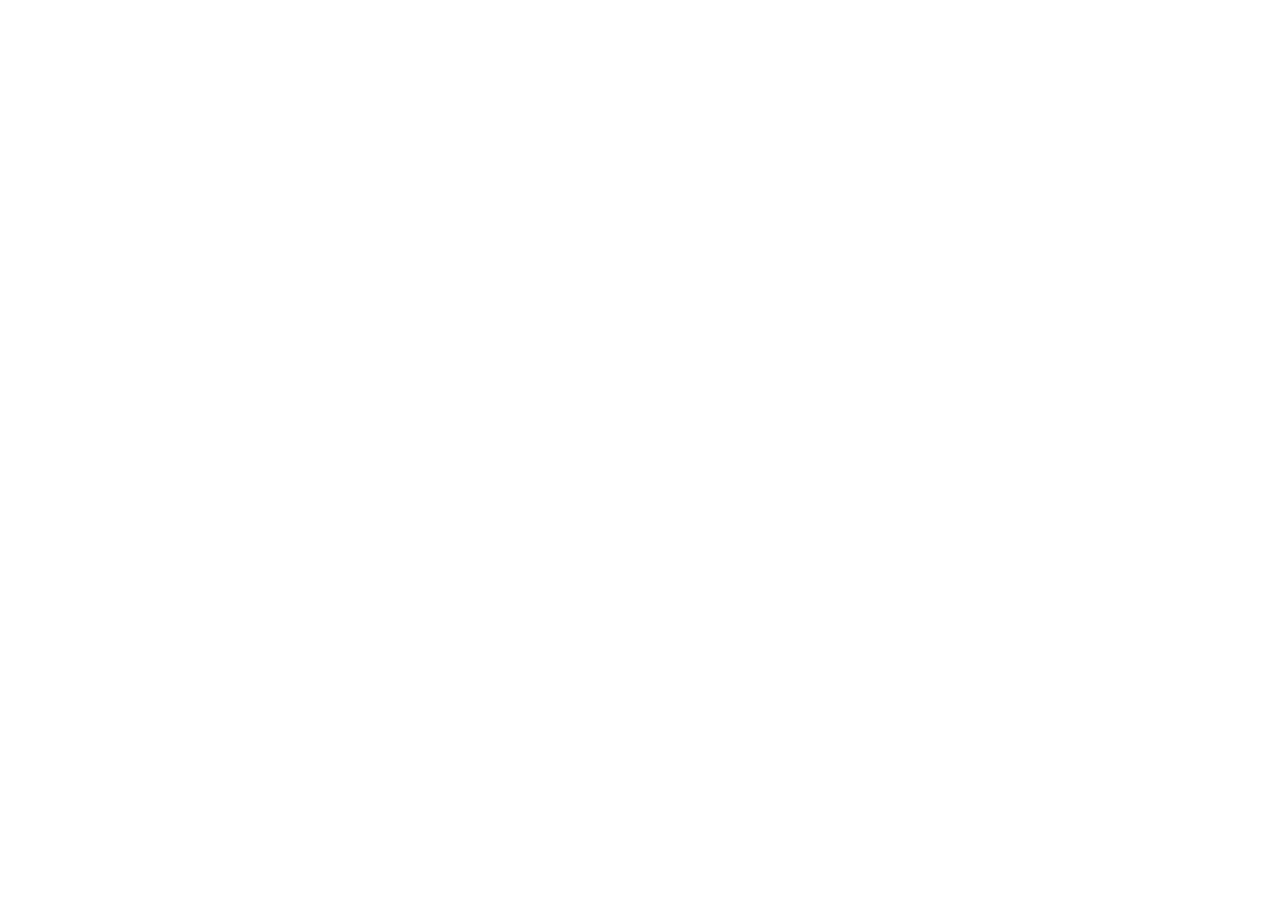
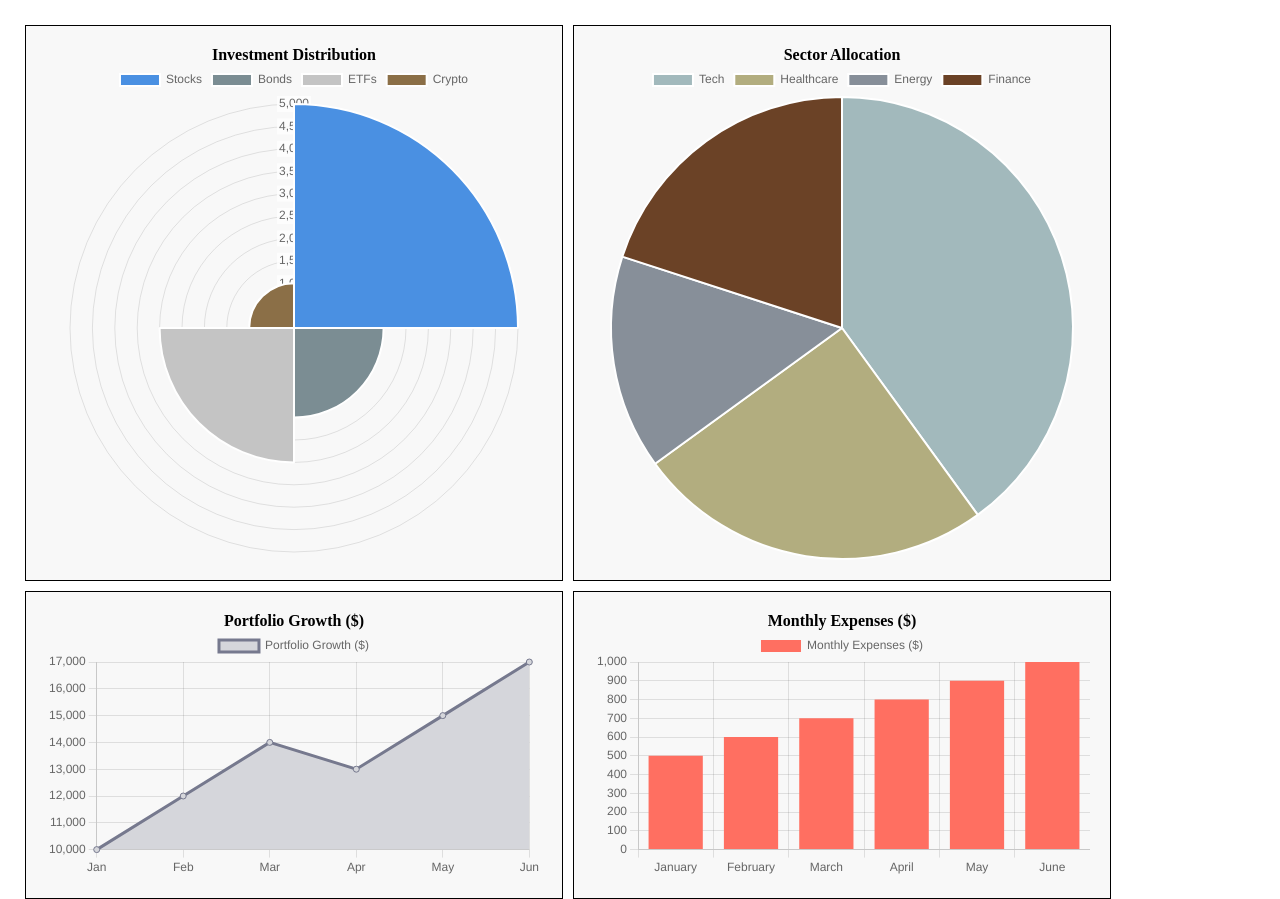
Before and after one commit to markogrujic7/js-charts, a plain HTML site: page index.html in a window 1280 px wide. Before the commit the page ends 800 px from the top, so only its background shows below. Drawn offline with nearby package versions, Linux system fonts and the light colour scheme; files that its build step writes are made by us from their sources.

Commit message:
added charts data in charts.js

```diff
--- a/charts.js
+++ b/charts.js
@@ -0,0 +1,53 @@
+const chartOne = document.getElementById('chart-1');
+const chartTwo = document.getElementById('chart-2');
+const chartThree = document.getElementById('chart-3');
+const chartFour = document.getElementById('chart-4');
+
+    new Chart(chartOne, {
+      type: 'polarArea',
+      title: 'Test123',
+      data: {
+        labels: ['Stocks', 'Bonds', 'ETFs', 'Crypto'],
+        datasets: [{
+          data: [5000, 2000, 3000, 1000],
+          backgroundColor: ['#4A90E2','#7B8D93','#C4C4C4','#8B6F47',]
+        }]
+      },
+    });
+
+    new Chart(chartTwo, {
+        type: 'pie',
+        data: {
+            labels: ['Tech', 'Healthcare', 'Energy', 'Finance'],
+            datasets: [{
+            data: [40, 25, 15, 20],
+            backgroundColor: ['#A2B9BC','#B2AD7F','#878F99','#6B4226',]
+          }]
+        },
+      });
+
+      new Chart(chartThree, {
+        type: 'line',
+        data: {
+            labels: ['Jan', 'Feb', 'Mar', 'Apr', 'May', 'Jun'],
+            datasets: [{
+            label: 'Portfolio Growth ($)',
+            fill: true,
+            data: [10000, 12000, 14000, 13000, 15000, 17000],
+            backgroundColor: ['#D5D6DB'],
+            borderColor: '#76798E',
+          }]
+        },
+      });
+
+      new Chart(chartFour, {
+        type: 'bar',
+        data: {
+            labels: ['January', 'February', 'March', 'April', 'May', 'June'],
+            datasets: [{
+            label: 'Monthly Expenses ($)',
+            data: [500, 600, 700, 800, 900, 1000],
+            backgroundColor: ['#FF6F61'],
+          }]
+        },
+      });
--- a/index.html
+++ b/index.html
@@ -1,9 +1,28 @@
 <!DOCTYPE html>
 <head>
-    <link href="style.css" rel="stylesheet" type="text/css"/>
+    <link href="styles.css" rel="stylesheet" type="text/css"/>
 </head>
 <body>
 
+    <div class="content">
+        <div class="chart-div">
+            <span>Investment Distribution</span>
+            <canvas id="chart-1"></canvas>
+        </div>
+        <div class="chart-div">
+            <span>Sector Allocation</span>
+            <canvas id="chart-2"></canvas>
+        </div>
+        <div class="chart-div">
+            <span>Portfolio Growth ($)</span>
+            <canvas id="chart-3"></canvas>
+        </div>
+        <div class="chart-div">
+            <span>Monthly Expenses ($)</span>
+            <canvas id="chart-4"></canvas>
+        </div>
+    </div>
 
-<script src="charts.js"></script>
+    <script src="https://cdn.jsdelivr.net/npm/chart.js"></script>
+    <script src="charts.js"></script>
 </body>
--- a/styles.scss
+++ b/styles.scss
@@ -0,0 +1,26 @@
+body{
+    height: 100vh;
+    margin: 0px;
+    padding: 20px;
+}
+
+.content{
+    width: 100%;
+    height: 100%;
+    display: flex;
+    flex-direction: row;
+    flex-wrap: wrap;
+}
+
+.chart-div{
+    text-align: center;
+    margin: 5px;
+    border: 1px solid black;
+    width: 40%;
+    padding: 20px;
+    background-color: #F8F8F8;
+
+    span{
+        font-weight: bold;
+    }
+}
```
Also changed, not shown: styles.css (added), 1 other file.
